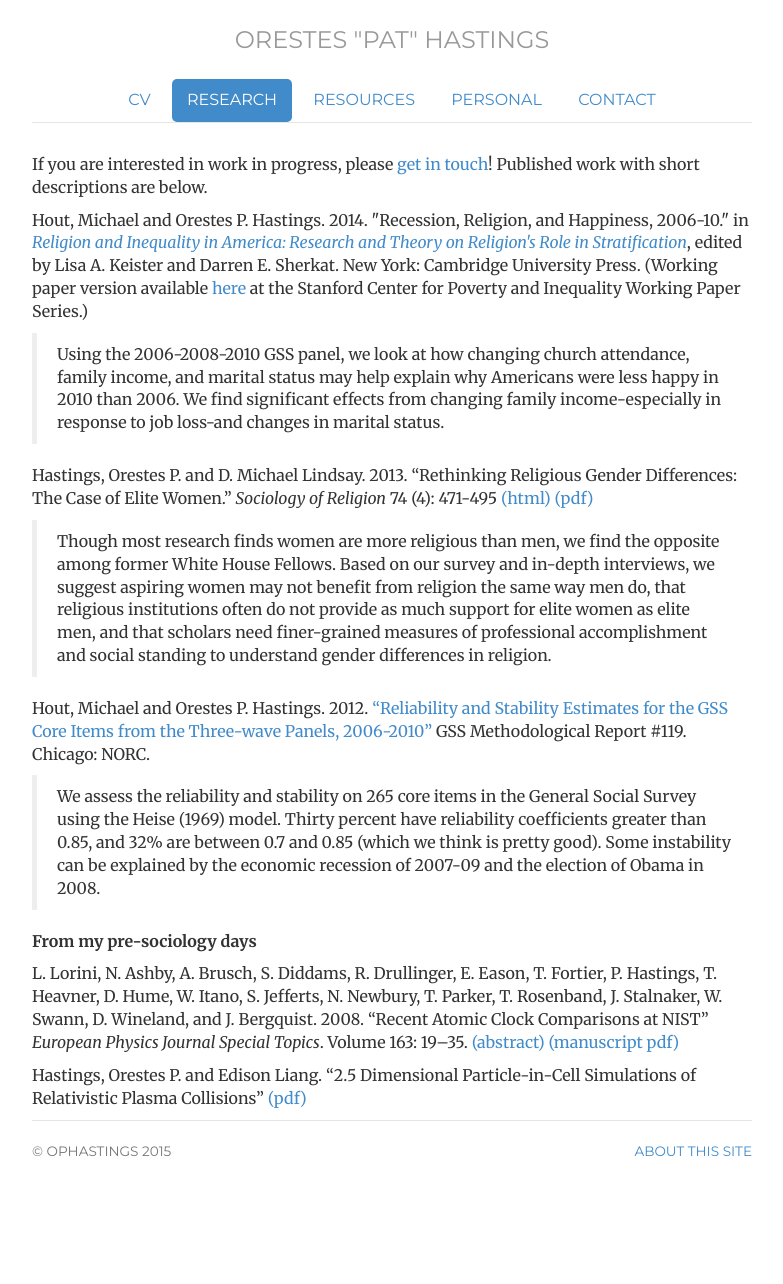
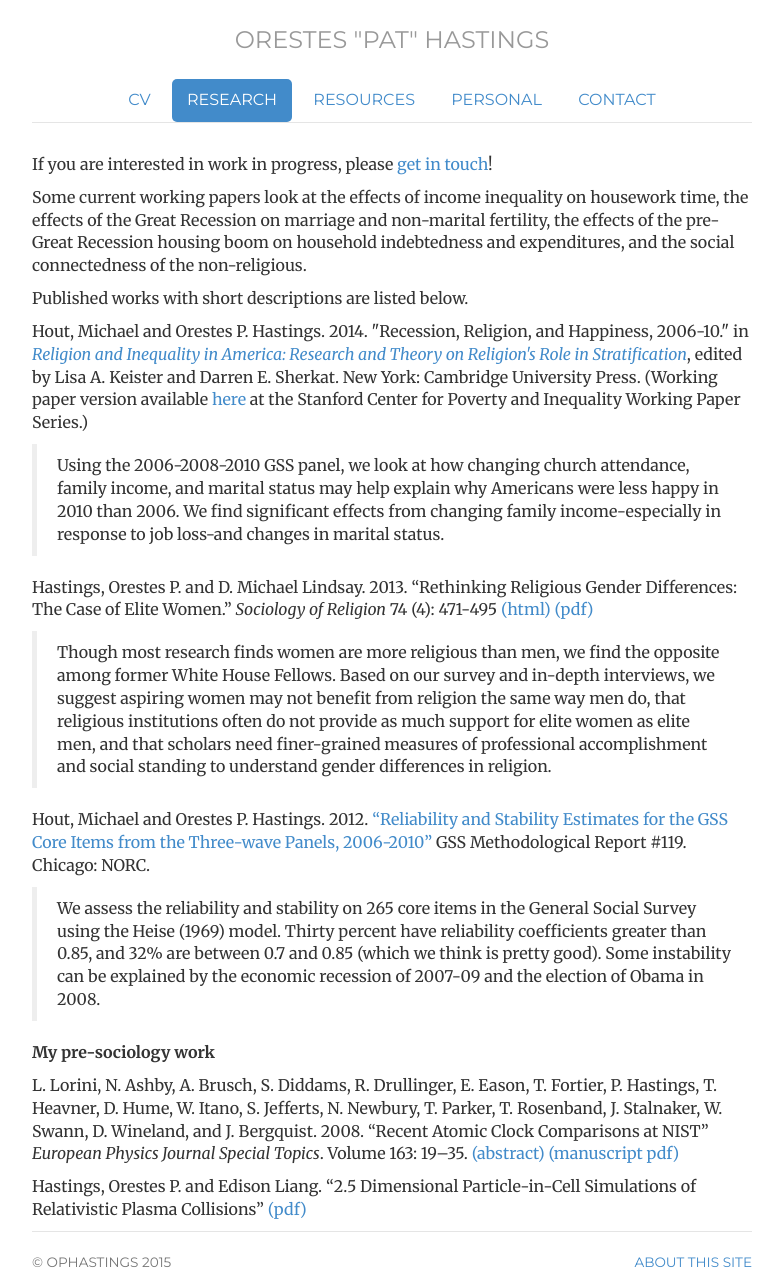
Before and after one commit to ophastings/ophastings.github.io, a Jekyll site: the page built from research/index.html, in a window 1280 px wide. Shown: the whole page, without its empty margins (248-1031 px from the left). Built offline with Jekyll 4.4.1, drawn with Linux system fonts in a browser that asks for light colours; before the commit the page ends 1172 px from its top, so only the background shows below that.

Commit message:
Update index.html

```diff
--- a/research/index.html
+++ b/research/index.html
@@ -9,7 +9,14 @@ contact: passive
 description: Research page of ophastings.com, the website of Orestes Hastings, a sociology PhD candidate at UC Berkeley
 ---
 
-<p>If you are interested in work in progress, please <a href="../contact">get in touch</a>! Published work with short descriptions are below.</p>
+<p>If you are interested in work in progress, please <a href="../contact">get in touch</a>! </p>
+
+<p>Some current working papers look at the effects of income inequality on housework time,
+the effects of the Great Recession on marriage and non-marital fertility,
+the effects of the pre-Great Recession housing boom on
+household indebtedness and expenditures, and the social connectedness of the non-religious.</p>
+
+<p>Published works with short descriptions are listed below.</p>
 
 <p> Hout, Michael and Orestes P. Hastings. 2014. "Recession, Religion, and Happiness, 2006-10." in <i><a title="http://www.cambridge.org/us/academic/subjects/sociology/sociology-religion/religion-and-inequality-america-research-and-theory-religions-role-stratification" href="http://www.cambridge.org/us/academic/subjects/sociology/sociology-religion/religion-and-inequality-america-research-and-theory-religions-role-stratification">Religion and Inequality in America: Research and Theory on Religion's Role in Stratification</a></i>, edited by Lisa A. Keister and Darren E. Sherkat. New York: Cambridge University Press. (Working paper version available <a title="http://www.stanford.edu/group/scspi/_media/working_papers/hout-hastings_recession-religion-happiness.pdf" href="http://www.stanford.edu/group/scspi/_media/working_papers/hout-hastings_recession-religion-happiness.pdf">here</a> at the Stanford Center for Poverty and Inequality Working Paper Series.) </p>
 <blockquote><span>Using the 2006-2008-2010 GSS panel, we look at how changing church attendance, family income, and marital status may help explain why Americans were less happy in 2010 than 2006. We find significant effects from changing family income-especially in response to job loss-and changes in marital status. </span></blockquote>
@@ -20,7 +27,7 @@ description: Research page of ophastings.com, the website of Orestes Hastings, a
 <p> Hout, Michael and Orestes P. Hastings. 2012. <a title="http://publicdata.norc.org:41000/gss/documents//MTRT/MR119.pdf" href="http://publicdata.norc.org:41000/gss/documents//MTRT/MR119.pdf">“Reliability and Stability Estimates for the GSS Core Items from the Three-wave Panels, 2006-2010”</a> GSS Methodological Report #119. Chicago: NORC. </p>
 <blockquote><span>We assess the reliability and stability on 265 core items in the General Social Survey using the Heise (1969) model. Thirty percent have reliability coefficients greater than 0.85, and 32% are between 0.7 and 0.85 (which we think is pretty good). Some instability can be explained by the economic recession of 2007-09 and the election of Obama in 2008.</span></blockquote>
 
-<p><b>From my pre-sociology days</b></p>
+<p><b>My pre-sociology work</b></p>
 
 <p>L. Lorini, N. Ashby, A. Brusch, S. Diddams, R. Drullinger, E. Eason, T. Fortier, P. Hastings, T. Heavner, D. Hume, W. Itano, S. Jefferts, N. Newbury, T. Parker, T. Rosenband, J. Stalnaker, W. Swann, D. Wineland, and J. Bergquist. 2008. “Recent Atomic Clock Comparisons at NIST” <i>European Physics Journal Special Topics</i>. Volume 163: 19–35.
 <a href="http://www.nist.gov/manuscript-publication-search.cfm?pub_id=842476">(abstract)</a> <a href=" http://tf.boulder.nist.gov/general/pdf/2295.pdf">(manuscript pdf)</a></p>
```
